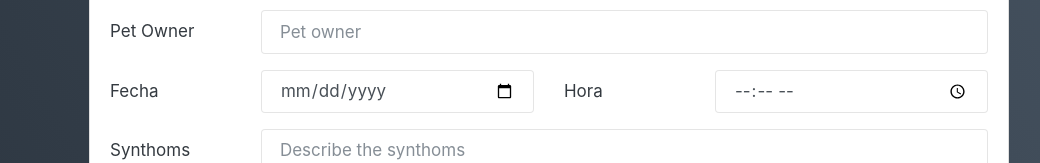
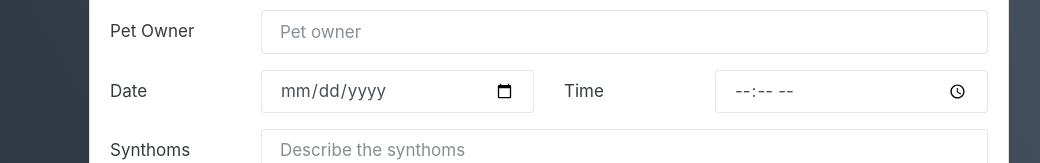
Before and after one commit to javiergzz/pet-manager, a React (Create React App) app: page / in a window 1280 px wide. Shown: the part 362-525 px from the top of the page, without its empty margins (91-1131 px from the left). Built offline with nearby package versions, Linux system fonts and the light colour scheme.

Commit message:
[hot-fix]: language stuff

```diff
--- a/src/components/NewAppointment.js
+++ b/src/components/NewAppointment.js
@@ -90,7 +90,7 @@ class NewAppointment extends Component {
               </div>
             </div>
             <div className="form-group row">
-              <label className="col-sm-4 col-lg-2 col-form-label">Fecha</label>
+              <label className="col-sm-4 col-lg-2 col-form-label">Date</label>
               <div className="col-sm-8 col-lg-4">
                 <input
                 type="date"
@@ -100,7 +100,7 @@ class NewAppointment extends Component {
                 value={this.state.appointment.date}
                 />
               </div>
-              <label className="col-sm-4 col-lg-2 col-form-label">Hora</label>
+              <label className="col-sm-4 col-lg-2 col-form-label">Time</label>
               <div className="col-sm-8 col-lg-4">
                 <input
                 type="time"
```
